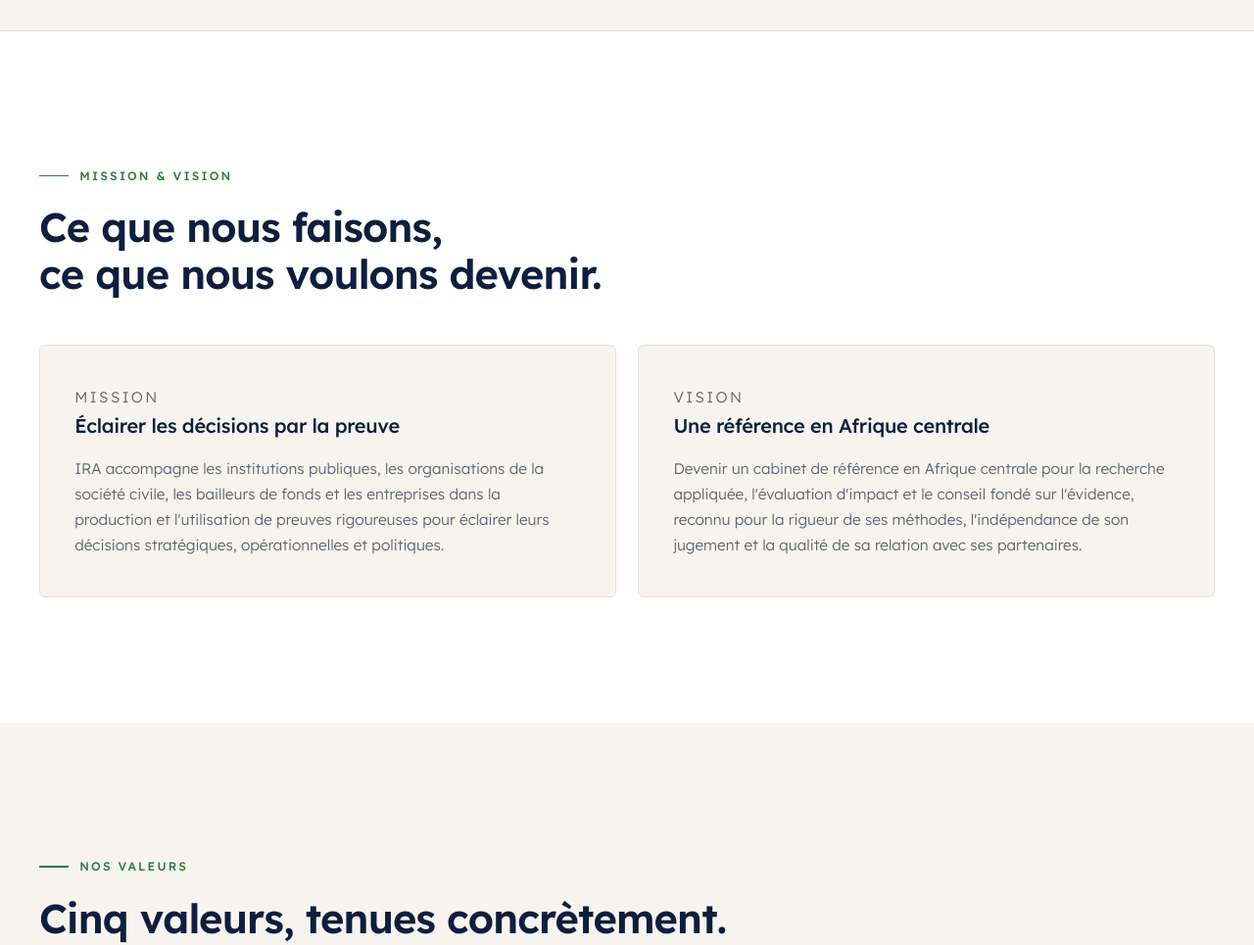
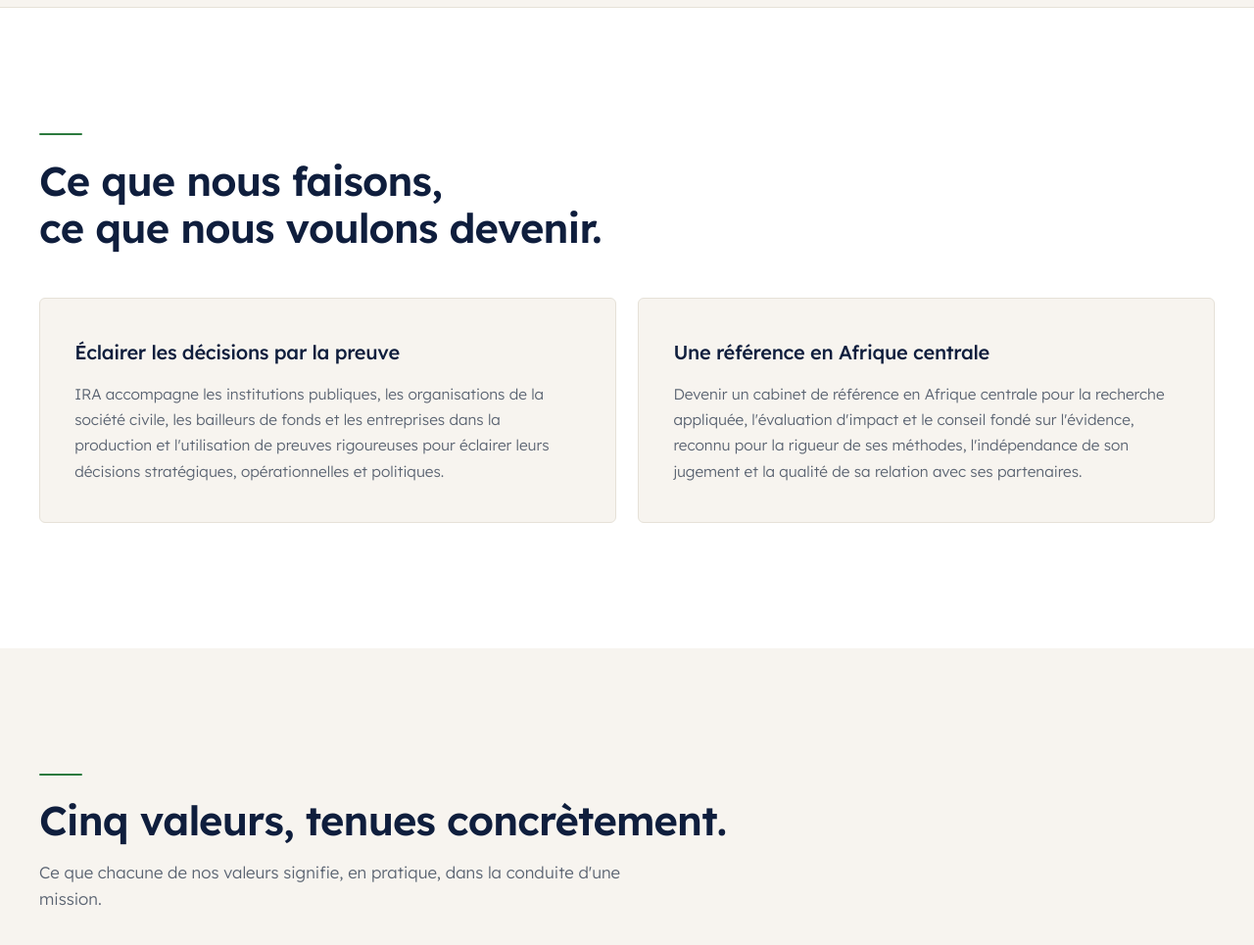
Before and after one commit to michetevin/ira-advisory, a plain HTML site: page a-propos/index.html in a window 1280 px wide. Shown: the part 1120-2085 px from the top of the page at 98% size. Drawn offline with Linux system fonts and the light colour scheme.

Commit message:
Refactor HTML structure and update styling comments

```diff
--- a/a-propos/index.html
+++ b/a-propos/index.html
@@ -117,7 +117,7 @@ a   { color: inherit; text-decoration: none; }
   margin: 0;
 }
 
-/* ---------- eyebrow ---------- */
+/* ---------- eyebrow (hero uniquement) ---------- */
 .ira-eyebrow{
   display: inline-flex;
   align-items: center;
@@ -136,6 +136,16 @@ a   { color: inherit; text-decoration: none; }
   height: 1.5px;
   background: var(--green);
   display: block;
+}
+
+/* ---------- trait de section (repère vert avant chaque titre) ---------- */
+.ira-section-line{
+  display: block;
+  width: 44px;
+  height: 2px;
+  background: var(--green);
+  border-radius: 2px;
+  margin: 0 0 1.4rem;
 }
 
 /* =========================================================
@@ -212,18 +222,6 @@ a   { color: inherit; text-decoration: none; }
   background: #fff;
   transform: translateY(-4px);
   box-shadow: 0 18px 40px -24px rgba(15,30,61,.25);
-}
-.ira-mv__tag{
-  display: inline-flex;
-  align-items: center;
-  gap: .55rem;
-  font-family: "Lexend", sans-serif;
-  font-size: .74rem;
-  font-weight: 500;
-  letter-spacing: .16em;
-  text-transform: uppercase;
-  color: var(--green);
-  margin: 0 0 1.1rem;
 }
 .ira-mv__card h3{
   font-family: "Lexend", sans-serif;
@@ -489,7 +487,7 @@ a   { color: inherit; text-decoration: none; }
   <div class="ira-wrap">
     <div class="ira-story__inner">
 
-      <p class="ira-eyebrow">Notre histoire</p>
+      <span class="ira-section-line" aria-hidden="true"></span>
       <h2 class="ira-title">D'où vient IRA</h2>
 
       <p class="ira-story__text">
@@ -513,14 +511,13 @@ a   { color: inherit; text-decoration: none; }
 <section class="ira-mv" id="mission-vision">
   <div class="ira-wrap">
 
-    <p class="ira-eyebrow">Mission &amp; Vision</p>
+    <span class="ira-section-line" aria-hidden="true"></span>
     <h2 class="ira-title">Ce que nous faisons,<br>ce que nous voulons devenir.</h2>
 
     <div class="ira-mv__grid">
 
       <!-- MISSION → #mission -->
       <article class="ira-mv__card" id="mission">
-        <p class="ira-mv__tag">Mission</p>
         <h3>Éclairer les décisions par la preuve</h3>
         <p>
           IRA accompagne les institutions publiques, les organisations de la société civile,
@@ -532,7 +529,6 @@ a   { color: inherit; text-decoration: none; }
 
       <!-- VISION → #vision -->
       <article class="ira-mv__card" id="vision">
-        <p class="ira-mv__tag">Vision</p>
         <h3>Une référence en Afrique centrale</h3>
         <p>
           Devenir un cabinet de référence en Afrique centrale pour la recherche appliquée,
@@ -552,7 +548,7 @@ a   { color: inherit; text-decoration: none; }
 <section class="ira-values" id="nos-valeurs">
   <div class="ira-wrap">
 
-    <p class="ira-eyebrow">Nos valeurs</p>
+    <span class="ira-section-line" aria-hidden="true"></span>
     <h2 class="ira-title">Cinq valeurs, tenues concrètement.</h2>
     <p class="ira-lead">
       Ce que chacune de nos valeurs signifie, en pratique, dans la conduite
@@ -611,7 +607,7 @@ a   { color: inherit; text-decoration: none; }
 <section class="ira-distinguish" id="ce-qui-nous-distingue">
   <div class="ira-wrap">
 
-    <p class="ira-eyebrow">Ce qui nous distingue</p>
+    <span class="ira-section-line" aria-hidden="true"></span>
     <h2 class="ira-title">Trois raisons de nous confier<br>vos décisions les plus exigeantes.</h2>
 
     <div class="ira-distinguish__grid">
```
